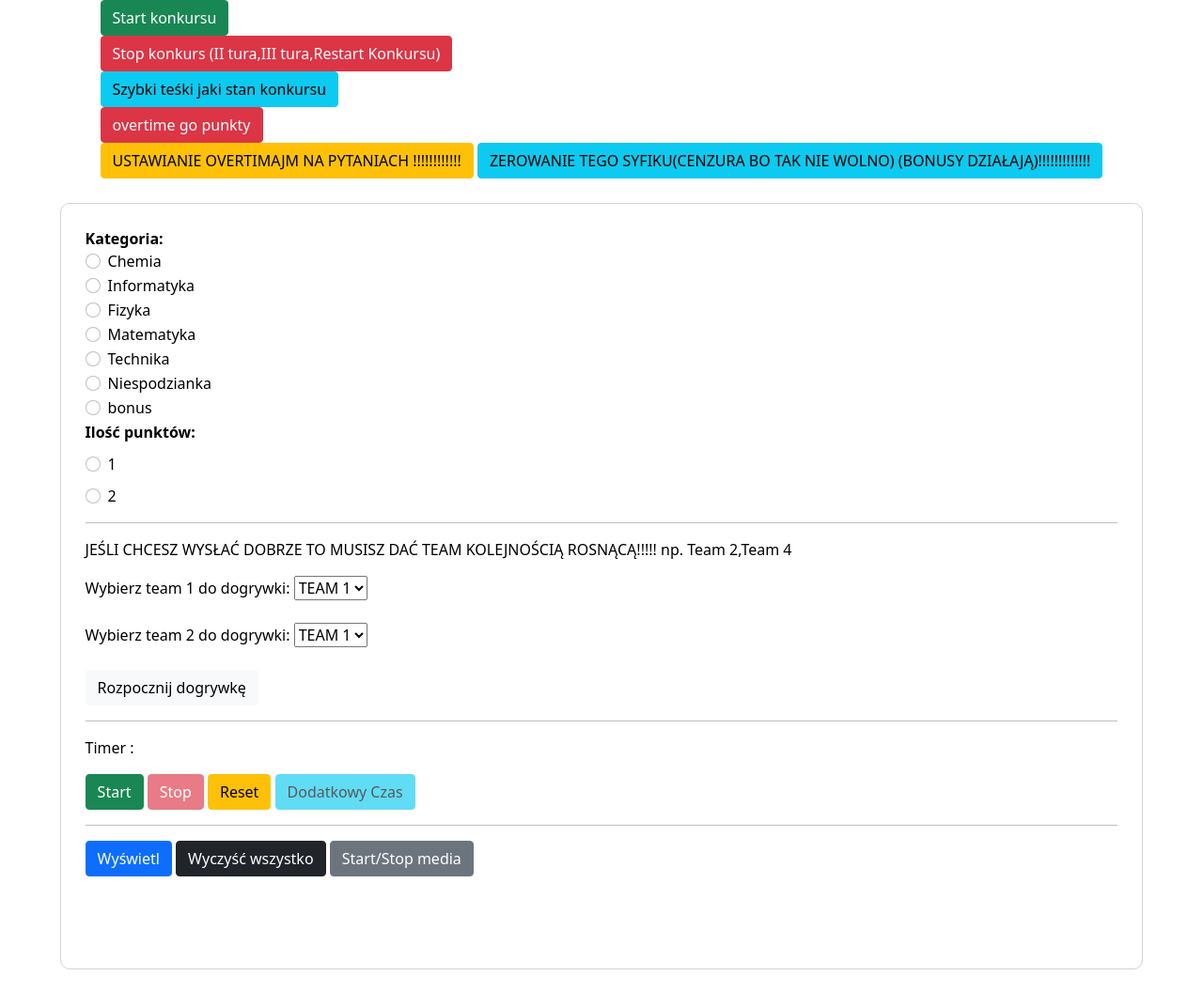
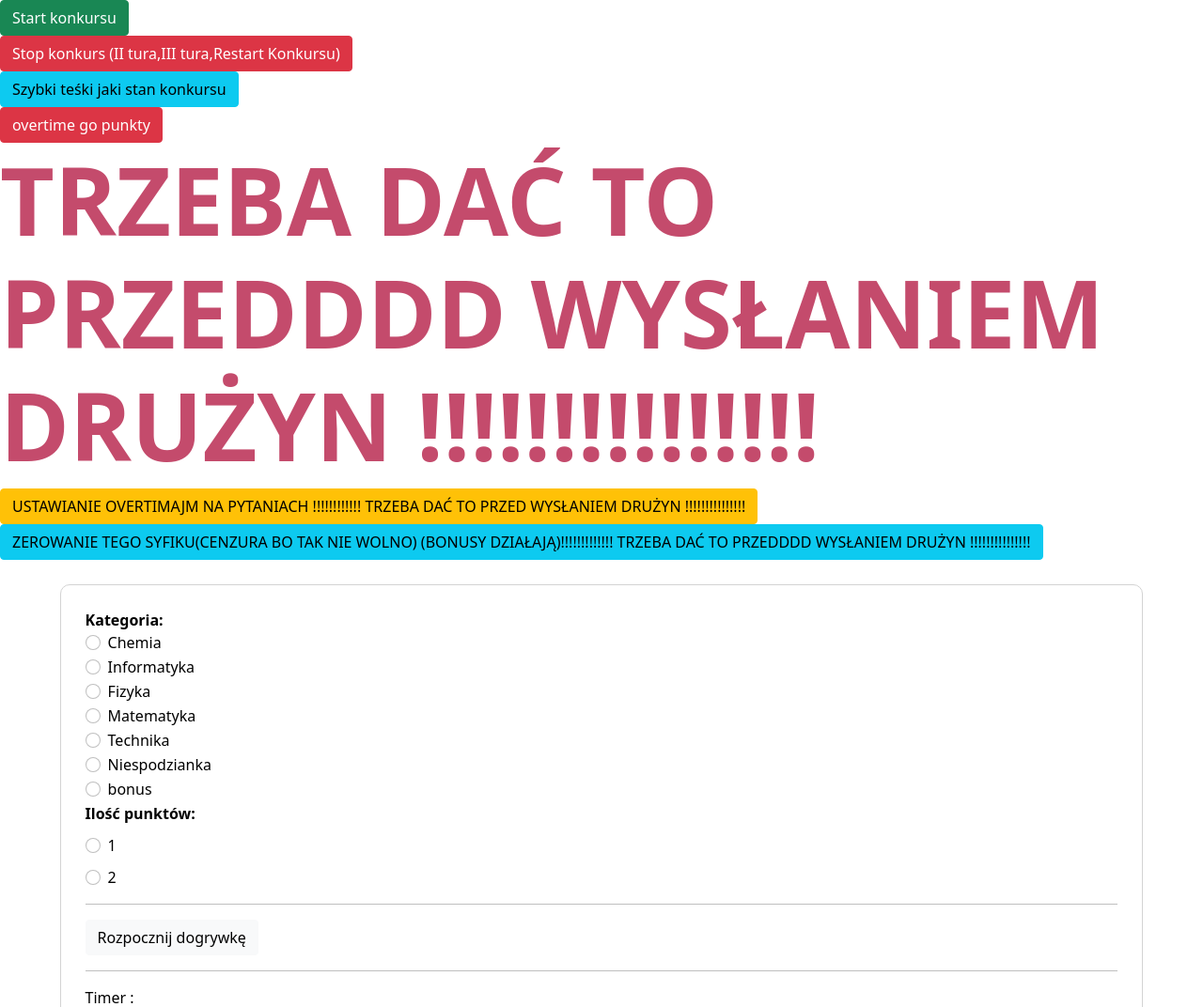
Before and after one commit to Adis000n/poma_v2, a PHP site: page /ws/admin/admin.php in a window 1280 px wide. Shown: the top 1072 px of the page at 94% size. Before the commit the page ends 1032 px from the top, so only its background shows below. Run offline with PHP 8.4, Linux system fonts and the light colour scheme.

Commit message:
sory adik

```diff
--- a/admin/admin.php
+++ b/admin/admin.php
@@ -47,7 +47,8 @@
       nazwa_teamA: naz_druz1,
       nazwa_teamB: naz_druz2,
       nazwa_teamC: naz_druz3,
-      nazwa_teamD: naz_druz4,}
+      nazwa_teamD: naz_druz4,
+      flaga69:flaga69,}
 
       console.log('Form data:', nazwy_druzyn); // Log the data to the console
 
@@ -386,14 +387,24 @@
     </script>
 </head>
 <body>
+    <style>
+        #tekscik{
+            font-size: 100px;
+            color: #C44B6C;
+            font-weight: bold;
+
+        }
+    </style>
 <div id=panets>
 <!-- DIV OD PANELU OD STARTU KONKUSU i KOŃCA KONKUSU -->
     <button type="button" class="btn btn-success" onclick="startevent()">Start konkursu</button><br><!-- Start konkursu możesz wpierdolić do panel sterowania JS tworzenie drużyn + zmiana eventstatus na 1 -->
     <button type="button" class="btn btn-danger" onclick="stopevent()">Stop konkurs (II tura,III tura,Restart Konkursu)</button> <br><!-- Stop,Restart JS ZEROWANIE DRUŻYN i evantstatus 0 -->
     <button type="button" class="btn btn-info" onclick="sprawdzstan()">Szybki teśki jaki stan konkursu</button> </br><!-- Przycisk test stanu eventstatus -->
     <button type="button" class="btn btn-danger" onclick="wysputot()">overtime go punkty</button> <br>
-    <button type="button" class="btn btn-warning" onclick="jaktonazwac()">USTAWIANIE OVERTIMAJM NA PYTANIACH !!!!!!!!!!!! </button>
-    <button type="button" class="btn btn-info" onclick="chcetoskonczyc()" >ZEROWANIE TEGO SYFIKU(CENZURA BO TAK NIE WOLNO) (BONUSY DZIAŁAJĄ)!!!!!!!!!!!!!</button>
+
+    <h1 id="tekscik">TRZEBA DAĆ TO PRZEDDDD WYSŁANIEM DRUŻYN !!!!!!!!!!!!!!!</h1>
+    <button type="button" class="btn btn-warning" onclick="jaktonazwac()">USTAWIANIE OVERTIMAJM NA PYTANIACH !!!!!!!!!!!! TRZEBA DAĆ TO PRZED WYSŁANIEM DRUŻYN !!!!!!!!!!!!!!! </button>
+    <button type="button" class="btn btn-info" onclick="chcetoskonczyc()" >ZEROWANIE TEGO SYFIKU(CENZURA BO TAK NIE WOLNO) (BONUSY DZIAŁAJĄ)!!!!!!!!!!!!! TRZEBA DAĆ TO PRZEDDDD WYSŁANIEM DRUŻYN !!!!!!!!!!!!!!!</button>
 
 <!-- Dwa moje przyciski - zbędne -->
     <!-- <button type="button" class="btn btn-dark" onclick="status1()">Ustawianie stutsu na włączony (gdyby jakiś debil nie wyłączył konkurs)</button> </br> -->
@@ -403,57 +414,12 @@
 <script>
 function chcetoskonczyc(){ //mental 100 fikoł
 //projekt nie życie 😎😎😥😥🤣💀❤️😊😁😁😁😢😢👍👍👍😍😥😢😢🤣(^///^)☆*: .｡. o(≧▽≦)o .｡.:*☆☆*: .｡. o(≧▽≦)o .｡.:*☆):☆*: .｡. o(≧▽≦)o .｡.:*☆☆*: .｡. o(≧▽≦)o .｡.:*☆^_^^_^:-()
-
-const pozdroOVERTAJMIK = {
-
-flaga69:0,// flaga od bonusów na pytankach
-
-
-                    };
-
-  console.log('pynadia do OT:', pozdroOVERTAJMIK,"PISZE to na pbd"); // Log the data to the console
-
-// Connect to WebSocket and send form data
-const socket = new WebSocket('ws://localhost:3000/ws');
-
-// Wait for the WebSocket connection to open
-socket.onopen = () => {
-socket.send(JSON.stringify(pozdroOVERTAJMIK));
-console.log('ROBUUUUR W FERARI'); //Robert Kubica największy polak
-};
-
-// Handle socket errors if needed
-socket.onerror = (error) => {
-console.error(`WebSocket Error: ${error}`);
-};
-
-
+flaga69=0
 }</script>
 <script>
+
     function jaktonazwac(){
-        const pozdroOVERTAJMIK = {
-
-flaga69:1,
-
-
-                    };
-
-  console.log('pynadia do OT:', pozdroOVERTAJMIK,"PISZE to na pbd"); // Log the data to the console
-
-// Connect to WebSocket and send form data
-const socket = new WebSocket('ws://localhost:3000/ws');
-
-// Wait for the WebSocket connection to open
-socket.onopen = () => {
-socket.send(JSON.stringify(pozdroOVERTAJMIK));
-console.log('ROBUUUUR W FERARI');
-};
-
-// Handle socket errors if needed
-socket.onerror = (error) => {
-console.error(`WebSocket Error: ${error}`);
-};
-
+        flaga69=1
     }
 </script>
 <script>
@@ -593,7 +559,7 @@
 <hr>
 <div>
 
-    <p>JEŚLI CHCESZ WYSŁAĆ DOBRZE TO MUSISZ DAĆ TEAM KOLEJNOŚCIĄ ROSNĄCĄ!!!!! np. Team 2,Team 4<p>
+    <!-- <p>JEŚLI CHCESZ WYSŁAĆ DOBRZE TO MUSISZ DAĆ TEAM KOLEJNOŚCIĄ ROSNĄCĄ!!!!! np. Team 2,Team 4<p>
 </div>
 <label for="cars">Wybierz team 1 do dogrywki:</label>
   <select name="cars" id="team">
@@ -612,8 +578,8 @@
     <option value="3"> TEAM 3 </option>
     <option value="4"> TEAM 4 </option>
 
-  </select>
-  <br><br>
+  </select> -->
+  <!-- <br><br> -->
 
 <button type="button" class="btn btn-light" onclick="pozdrowkustosza()">Rozpocznij dogrywkę </button>
 <hr>
@@ -673,16 +639,8 @@
 // }
 function pozdrowkustosza(){
 
-    var dropdown1 = document.getElementById("team");
-  // Pobierz wybraną wartość
-  var wybor1doot = dropdown1.value;
-
-   var dropdown2 = document.getElementById("team2");
-  // Pobierz wybraną wartość
-  var wybor2doot = dropdown2.value;
-  console.log(wybor1doot,wybor2doot)
-    nazwaA=druzyny[wybor1doot-1]
-    nazwaB=druzyny[wybor2doot-1]
+    nazwaA=druzyny[0]
+    nazwaB=druzyny[1]
     console.log(nazwaA,nazwaB)
     wysylawieovertime(nazwaA,nazwaB)
 }
@@ -865,6 +823,7 @@
     flagaB3:flagaB3,
     flagaC3:flagaC3,
     flagaD3:flagaD3,
+
                         };
 
       console.log('Punkty:', punkty); // Log the data to the console
```
Also changed, not shown: pytania/pytania.php (+4 -3 lines), server.js (+10 -22 lines).
